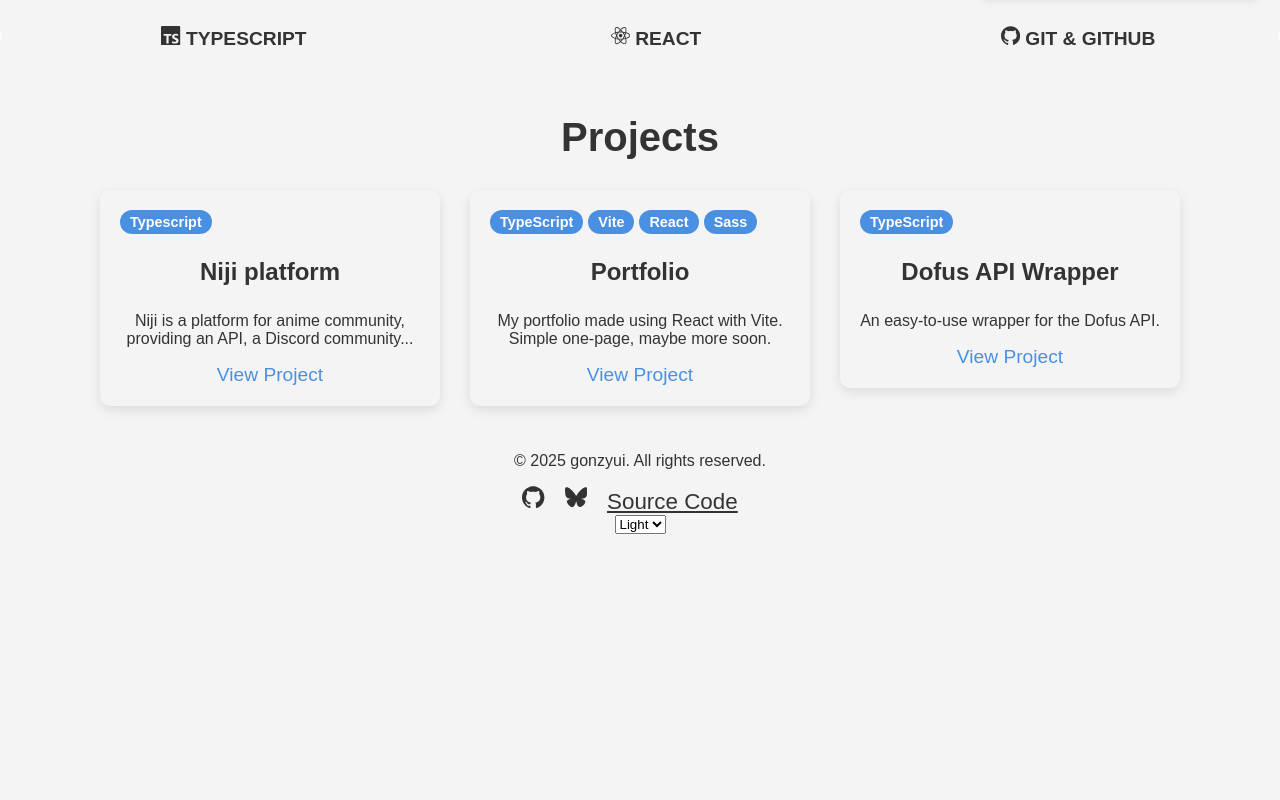
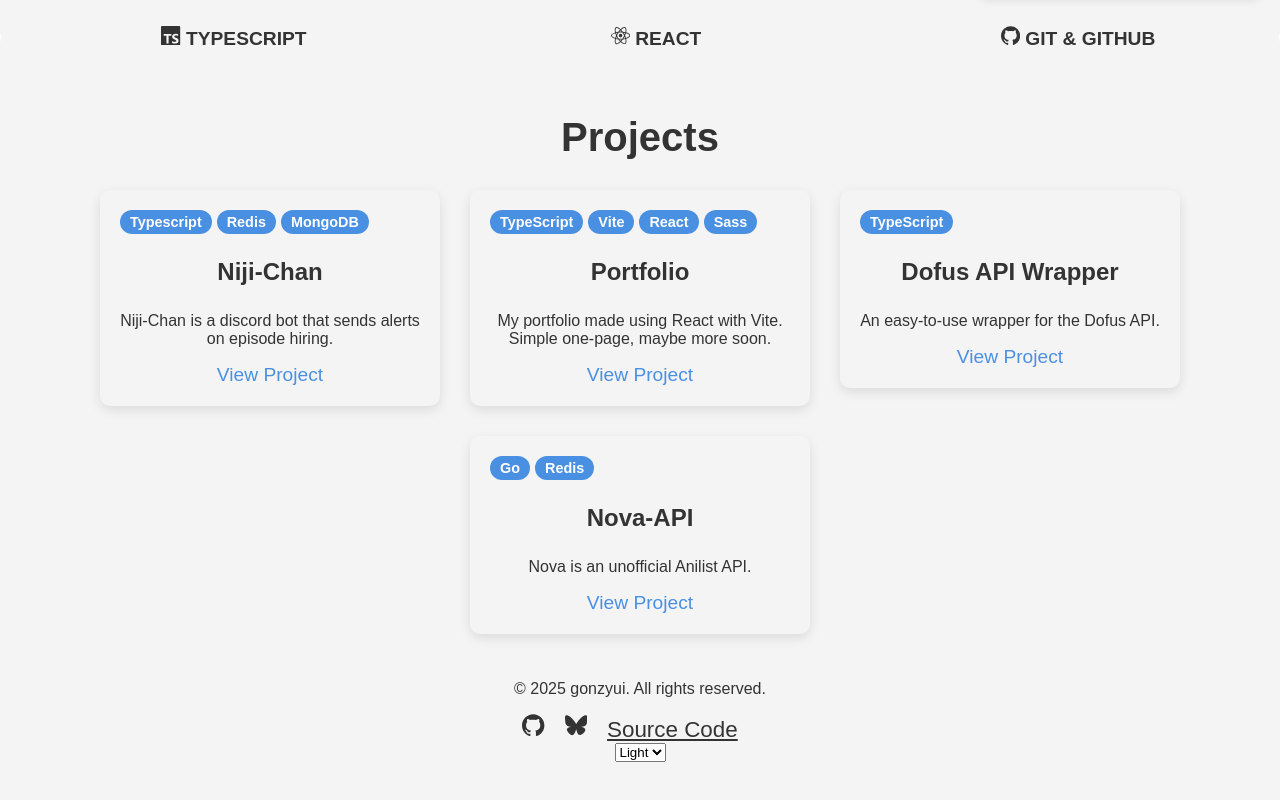
Before and after one commit to gonzyui/portfolio, a React (Vite) app: page / in a window 1280 px wide. Shown: the part 784-1584 px from the top of the page. Before the commit the page ends 1356 px from the top, so only its background shows below. Built offline with nearby package versions, Linux system fonts and the light colour scheme; no server answers.

Commit message:
section projects

```diff
--- a/src/pages/Home.tsx
+++ b/src/pages/Home.tsx
@@ -132,10 +132,10 @@ function Home() {
                 <div className="projects-container">
                     {[
                         {
-                            name: "Niji platform",
-                            description: "Niji is a platform for anime community, providing an API, a Discord community...",
-                            link: "https://nijiapi.xyz",
-                            languages: ["Typescript"],
+                            name: "Niji-Chan",
+                            description: "Niji-Chan is a discord bot that sends alerts on episode hiring.",
+                            link: "https://nijichan.xyz",
+                            languages: ["Typescript", "Redis", "MongoDB"],
                         },
                         {
                             name: "Portfolio",
@@ -149,6 +149,12 @@ function Home() {
                             link: "https://github.com/gonzyui/dofus-api-wrapper",
                             languages: ["TypeScript"],
                         },
+                        {
+                            name: "Nova-API",
+                            description: "Nova is an unofficial Anilist API.",
+                            link: "https://github.com/gonzyui/nova-api",
+                            languages: ["Go", "Redis"],
+                        }
                     ].map(({ name, description, link, languages }) => (
                         <div className="project-card" key={name}>
                             <div className="project-languages">
```
